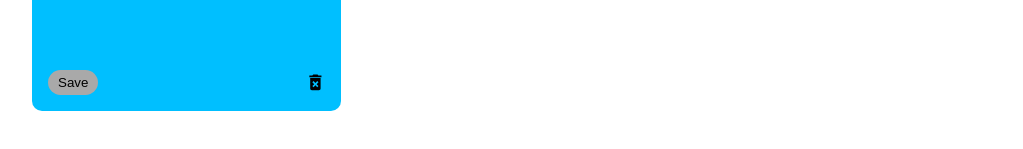
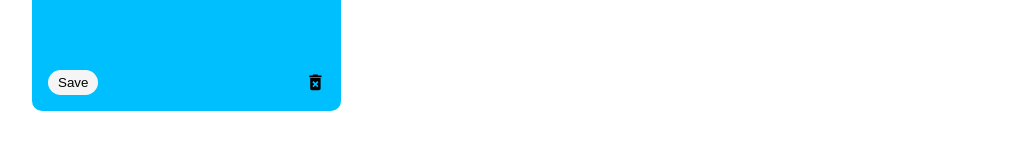
Before and after one commit to davidletaw/menu-planner, a React (Create React App) app: page / in a window 1280 px wide. In both pictures the pointer is over the button "Save". Shown: the part 309-458 px from the top of the page, without its empty margins (128-1151 px from the left). Built offline with nearby package versions, Linux system fonts and the light colour scheme.

Commit message:
adjusts hover styling

```diff
--- a/src/index.css
+++ b/src/index.css
@@ -41,14 +41,16 @@ textarea:focus {
 }
 
 .save {
-  background-color: lightgray;
+  color: whitesmoke;
+  background-color: darkblue;
   border-radius: 15px;
   border: none;
   padding: 5px 10px 5px 10px;
 }
 
-.save:hover{
-  background-color: darkgray;
+.save:hover {
+  color: black;
+  background-color: whitesmoke;
   cursor: pointer;
 }
 
@@ -67,3 +69,8 @@ textarea:focus {
   align-items: center;
   justify-content: space-between;
 }
+
+.delete-icon:hover {
+  cursor: pointer;
+  color: whitesmoke;
+}
```
